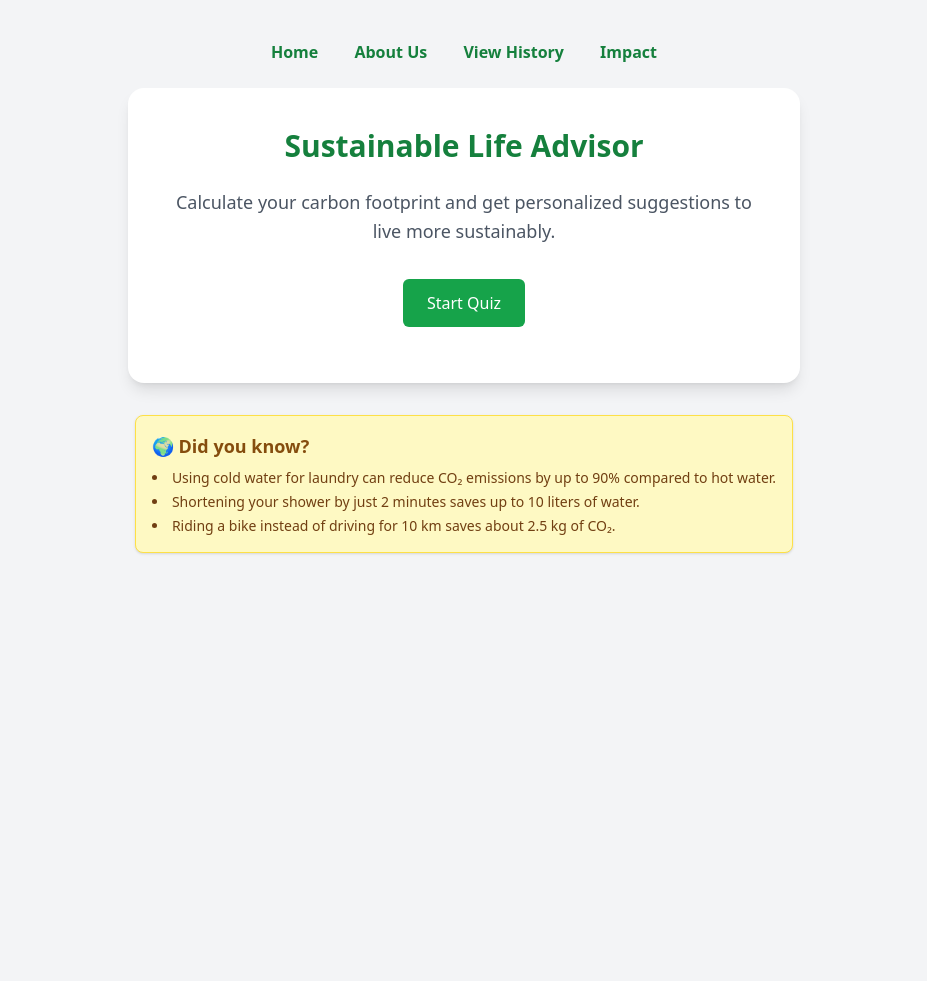
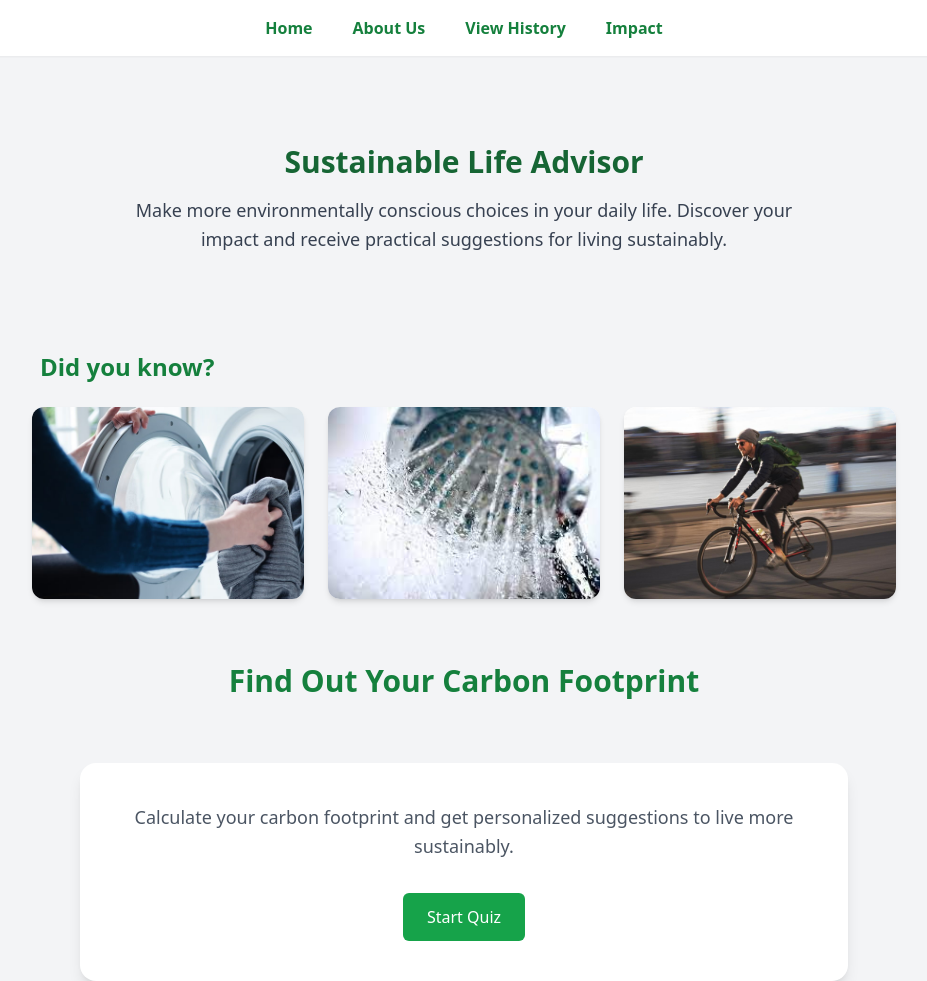
Before and after one commit to klaudiaplevneshii/sustainablelifeadvisor, a Django app: template landing/templates/homepage.html in a window 1280 px wide. Shown: the whole page, without its empty margins (176-1103 px from the left). Before the commit the page ends 554 px from the top, so only its background shows below. Run offline with Django 3.2, Linux system fonts and the light colour scheme; the template is opened without the code that fills it, so the values that code supplies are empty; some libraries are stand-ins or nearby versions.

Commit message:
Revamp homepage layout and navbar design + add interactive animation + Updated homepage.html + Added new static assets (washing_machine.jpg, shower.jpeg, bike.png) under static/image/

```diff
--- a/landing/templates/base.html
+++ b/landing/templates/base.html
@@ -9,14 +9,16 @@
     <script src="https://unpkg.com/@popperjs/core@2"></script>
     <script src="https://unpkg.com/tippy.js@6"></script>
 </head>
-<body class="bg-gray-100 min-h-screen flex flex-col items-center justify-start py-10">
+<body class="bg-gray-100 min-h-screen flex flex-col items-center justify-start pt-24">
 
-    <nav class="mb-6">
-        <a href="{% url 'homepage' %}" class="text-green-700 font-semibold hover:underline mx-4">Home</a>
-        <a href="{% url 'about' %}" class="text-green-700 font-semibold hover:underline mx-4">About Us</a>
-        <a href="{% url 'view_history' %}" class="text-green-700 font-semibold hover:underline mx-4">View History</a>
-        <a href="{% url 'impact' %}" class="text-green-700 font-semibold hover:underline mx-4">Impact</a>
+    <div class="bg-white w-full shadow-sm fixed top-0 left-0 z-50">
+    <nav class="flex justify-center space-x-10 py-4">
+        <a href="{% url 'homepage' %}" class="text-green-700 font-semibold hover:underline">Home</a>
+        <a href="{% url 'about' %}" class="text-green-700 font-semibold hover:underline">About Us</a>
+        <a href="{% url 'view_history' %}" class="text-green-700 font-semibold hover:underline">View History</a>
+        <a href="{% url 'impact' %}" class="text-green-700 font-semibold hover:underline">Impact</a>
     </nav>
+</div>
 
     {% block content %}{% endblock %}
 
--- a/landing/templates/homepage.html
+++ b/landing/templates/homepage.html
@@ -1,10 +1,57 @@
 {% extends 'base.html' %}
+{% load static %}
 
 {% block title %}Home - Sustainable Life Advisor{% endblock %}
 
 {% block content %}
-<div class="w-full max-w-2xl bg-white p-10 rounded-2xl shadow-lg text-center">
-    <h1 class="text-3xl font-bold text-green-700 mb-6">Sustainable Life Advisor</h1>
+<!-- Title -->
+<div class="w-full py-12 px-4 text-center">
+  <h1 class="text-3xl font-bold text-green-800 mb-4">Sustainable Life Advisor</h1>
+  <p class="text-lg text-gray-700 max-w-2xl mx-auto leading-relaxed">
+    Make more environmentally conscious choices in your daily life.
+    Discover your impact and receive practical suggestions for living sustainably.
+  </p>
+</div>
+
+<!-- Fun Facts Section -->
+<div class="w-full max-w-4xl mx-auto mt-12 px-4">
+  <h2 class="text-2xl font-bold text-green-700 mb-6 flex items-center">
+     <span class="ml-2">Did you know?</span>
+  </h2>
+
+    <div class="grid grid-cols-1 sm:grid-cols-2 md:grid-cols-3 gap-6">
+        <!-- funfact 1 -->
+        <div class="bg-white rounded-xl shadow-md overflow-hidden hover:shadow-xl transform hover:scale-105 transition duration-300 relative group">
+            <img src="{% static 'image/washing_machine.jpg' %}" alt="Washing machine" class="w-full h-48 object-cover">
+            <div class="absolute inset-0 bg-white bg-opacity-90 opacity-0 group-hover:opacity-100 flex items-center justify-center text-center px-4 transition duration-300">
+                <p class="text-sm text-gray-800">Using cold water for laundry can reduce CO₂ emissions by up to 90% compared to hot water.</p>
+            </div>
+        </div>
+
+        <!-- funfact 2 -->
+        <div class="bg-white rounded-xl shadow-md overflow-hidden hover:shadow-xl transform hover:scale-105 transition duration-300 relative group">
+            <img src="{% static 'image/shower.jpeg' %}" alt="Shower" class="w-full h-48 object-cover">
+            <div class="absolute inset-0 bg-white bg-opacity-90 opacity-0 group-hover:opacity-100 flex items-center justify-center text-center px-4 transition duration-300">
+                <p class="text-sm text-gray-800">Shortening your shower by just 2 minutes saves up to 10 liters of water.</p>
+            </div>
+        </div>
+
+        <!-- funfact 3 -->
+        <div class="bg-white rounded-xl shadow-md overflow-hidden hover:shadow-xl transform hover:scale-105 transition duration-300 relative group">
+            <img src="{% static 'image/bike.png' %}" alt="Bike ride" class="w-full h-48 object-cover">
+            <div class="absolute inset-0 bg-white bg-opacity-90 opacity-0 group-hover:opacity-100 flex items-center justify-center text-center px-4 transition duration-300">
+                <p class="text-sm text-gray-800">Riding a bike instead of driving for 10 km saves about 2.5 kg of CO₂.</p>
+            </div>
+        </div>
+    </div>
+</div>
+
+    <div class="text-center mt-16 mb-4">
+  <h2 class="text-3xl font-bold text-green-700">Find Out Your Carbon Footprint</h2>
+</div>
+
+<!-- Start Quiz Section -->
+<div class="w-full max-w-3xl mx-auto bg-white p-10 rounded-2xl shadow-lg text-center transition-transform duration-300 hover:scale-105 hover:shadow-xl mt-12">
 
     <p class="text-lg text-gray-600 mb-8 leading-relaxed">
         Calculate your carbon footprint and get personalized suggestions to live more sustainably.
@@ -15,23 +62,6 @@
             Start Quiz
         </button>
     </a>
-
-    <div class="mt-4">
-<!--        <a href="{% url 'view_history' %}">
-            <button class="bg-gray-200 text-green-700 px-4 py-2 rounded-md text-sm font-medium hover:bg-gray-300 transition">
-                View History
-            </button>
-        </a> -->
-    </div>
 </div>
 
-<!-- Fun Facts Section -->
-<div class="mt-8 p-4 bg-yellow-100 border border-yellow-300 rounded-lg shadow">
-    <h3 class="text-lg font-semibold text-yellow-800 mb-2">🌍 Did you know?</h3>
-    <ul class="list-disc list-inside text-sm text-yellow-900 space-y-1">
-        <li>Using cold water for laundry can reduce CO₂ emissions by up to 90% compared to hot water.</li>
-        <li>Shortening your shower by just 2 minutes saves up to 10 liters of water.</li>
-        <li>Riding a bike instead of driving for 10 km saves about 2.5 kg of CO₂.</li>
-    </ul>
-</div>
 {% endblock %}
```
Also changed, not shown: landing/templates/history.html (+14 -7 lines), landing/static/image/bike.png (added), landing/static/image/shower.jpeg (added), landing/static/image/washing_machine.jpg (added).
